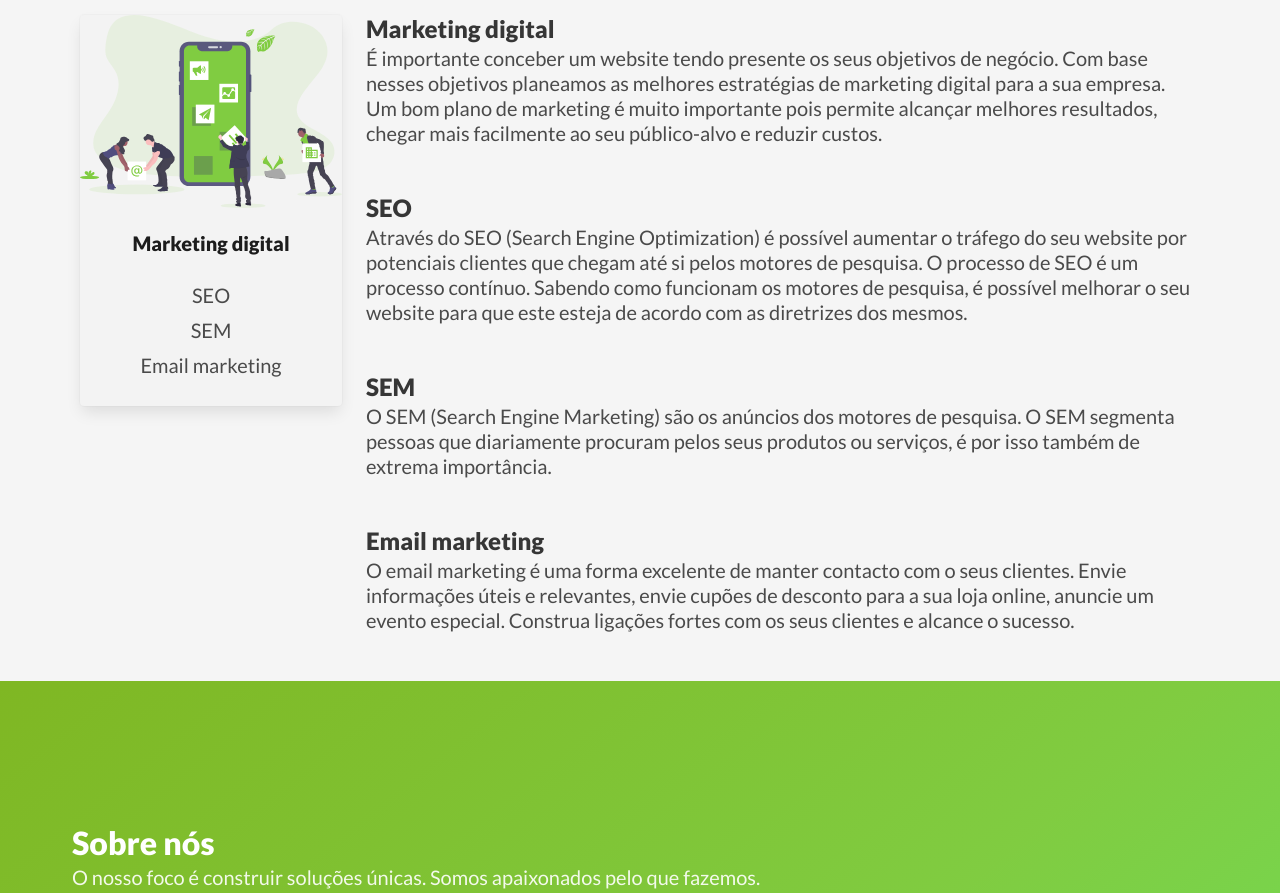
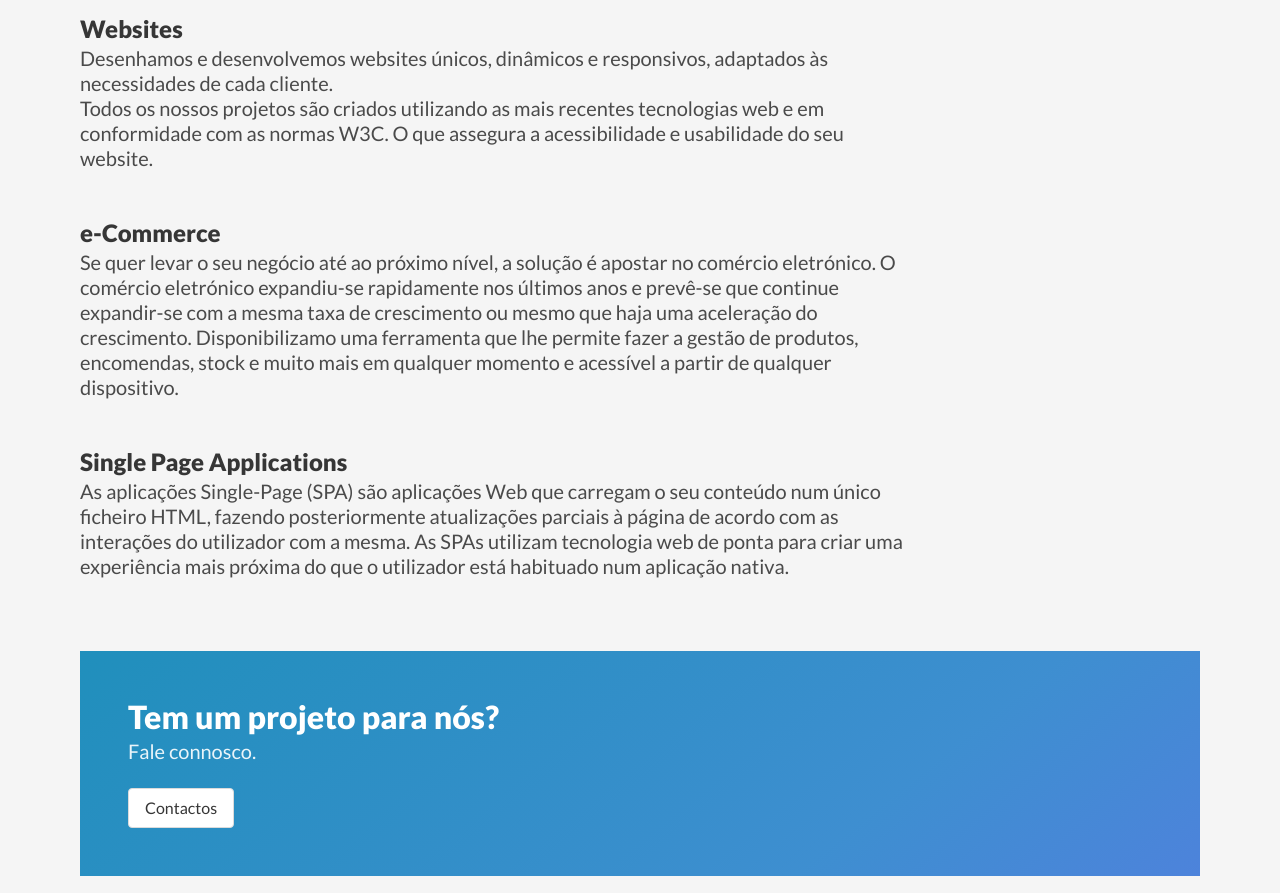
Before and after one commit to drom98/webmountain-website, a website: page src/index.html in a window 1280 px wide. Shown: the part 1807-2700 px from the top of the page. Drawn offline with nearby package versions, Linux system fonts and the light colour scheme; some packages are replaced by stand-ins of ours; files that its build step writes are made by us from their sources; a script that the page names is missing; files whose address does not match are found by name.

Commit message:
Finish services section

```diff
--- a/src/index.html
+++ b/src/index.html
@@ -107,7 +107,7 @@
               <h1 class="subtitle has-text-centered is-marginless">Single Page Applications</h1>
             </div>
             <footer class="card-footer">
-              <a href="" class="button is-light" style="margin: 0 auto;">Mais informações</a>
+              <a href="#contact" class="button is-light" style="margin: 0 auto;">Mais informações</a>
             </footer>
           </div>
         </div>
@@ -126,7 +126,7 @@
               <h1 class="subtitle has-text-centered is-marginless">Google Analytics</h1>
             </div>
             <footer class="card-footer">
-              <a href="" class="button is-light" style="margin: 0 auto;">Mais informações</a>
+              <a href="#contact" class="button is-light" style="margin: 0 auto;">Mais informações</a>
             </footer>
           </div>
         </div>
@@ -144,7 +144,7 @@
               <h1 class="subtitle has-text-centered is-marginless">Manutenção de servidores</h1>
             </div>
             <footer class="card-footer">
-              <a href="" class="button is-light" style="margin: 0 auto;">Mais informações</a>
+              <a href="#contact" class="button is-light" style="margin: 0 auto;">Mais informações</a>
             </footer>
           </div>
         </div>
@@ -162,7 +162,7 @@
               <h1 class="subtitle has-text-centered is-marginless">Backup de emails</h1>
             </div>
             <footer class="card-footer">
-              <a href="" class="button is-light" style="margin: 0 auto;">Mais informações</a>
+              <a href="#contact" class="button is-light" style="margin: 0 auto;">Mais informações</a>
             </footer>
           </div>
         </div>
@@ -171,83 +171,44 @@
   </section>
   <!--End web development section-->
 
-  <!--Digital marketing section-->
-  <section class="section has-background-light">
-    <div class="container is-fluid">
-      <div class="columns">
-        <div class="column">
-          <div class="card">
-            <div class="card-image">
-              <figure class="image">
-                <img src="assets/digitalMarketing_illustration.svg" alt="">
-              </figure>
-            </div>
-            <div class="card-content">
-              <h3 class="title has-text-dark has-text-centered is-5 is-spaced">Marketing digital</h3>
-              <h1 class="subtitle has-text-centered is-marginless">SEO</h1>
-              <h1 class="subtitle has-text-centered is-marginless">SEM</h1>
-              <h1 class="subtitle has-text-centered is-marginless">Email marketing</h1>
-            </div>
-          </div>
-        </div>
-        <div class="column is-three-quarters">
-          <h1 class="title is-4">Marketing digital</h1>
-          <h2 class="subtitle is-5">
-            É importante conceber um website tendo presente os seus objetivos de negócio. Com base nesses objetivos planeamos as melhores estratégias de marketing digital para a sua empresa. Um bom plano de marketing é muito importante pois permite alcançar melhores resultados, chegar mais facilmente ao seu público-alvo e reduzir custos.
-          </h2>
-          <div class="column"></div>
-          <div class="h1 title is-4">SEO</div>
-          <h2 class="subtitle is-5">
-            Através do SEO (Search Engine Optimization) é possível aumentar o tráfego do seu website por potenciais clientes que chegam até si pelos motores de pesquisa. O processo de SEO é um processo contínuo. Sabendo como funcionam os motores de pesquisa, é possível melhorar o seu website para que este esteja de acordo com as diretrizes dos mesmos.
-          </h2>
-          <div class="column"></div>
-          <h1 class="title is-4">SEM</h1>
-          <h2 class="subtitle is-5">
-            O SEM (Search Engine Marketing) são os anúncios dos motores de pesquisa. O SEM segmenta pessoas que diariamente procuram pelos seus produtos ou serviços, é por isso também de extrema importância.
-          </h2>
-          <div class="column"></div>
-          <h1 class="title is-4">Email marketing</h1>
-          <h2 class="subtitle is-5">
-            O email marketing é uma forma excelente de manter contacto com o seus clientes. Envie informações úteis e relevantes, envie cupões de desconto para a sua loja online, anuncie um evento especial. Construa ligações fortes com os seus clientes e alcance o sucesso.
-          </h2>
-        </div>
-      </div>
-    </div>
-  </section>
-  <!--End digital marketing section-->
-
-  <!--Tech section
+  <!--Desenvolvimento web section-->
   <section class="section has-background-light">
     <div class="container is-fluid">
       <div class="columns">
         <div class="column is-three-quarters">
-          <h1 class="title is-4 is-spaced">Tecnologias</h1>
-          <h2 class="subtitle is-5">Destacamos o seu projeto ao fazer uso das mais
-              recentes tecnologias web, aliadas a um design
-              responsivo, que se adapta a todos os tipos de dispositivos
-              para que os seus clientes tenham uma boa experiência.
+          <h1 class="title is-4">Websites</h1>
+          <h2 class="subtitle is-5">
+            Desenhamos e desenvolvemos websites únicos, dinâmicos e responsivos, adaptados às necessidades de cada cliente. <br>
+            Todos os nossos projetos são criados utilizando as mais recentes tecnologias web e em conformidade com as normas W3C. O que assegura a acessibilidade e usabilidade do seu website.
           </h2>
+          <div class="column"></div>
+          <div class="h1 title is-4">e-Commerce</div>
+          <h2 class="subtitle is-5">
+            Se quer levar o seu negócio até ao próximo nível, a solução é apostar no comércio eletrónico. O comércio eletrónico expandiu-se rapidamente nos últimos anos e prevê-se que continue expandir-se com a mesma taxa de crescimento ou mesmo que haja uma aceleração do crescimento. Disponibilizamo uma ferramenta que lhe permite fazer a gestão de produtos, encomendas, stock e muito mais em qualquer momento e acessível a partir de qualquer dispositivo.
+          </h2>
+          <div class="column"></div>
+          <h1 class="title is-4">Single Page Applications</h1>
+          <h2 class="subtitle is-5">
+            As aplicações Single-Page (SPA) são aplicações Web que carregam o seu conteúdo num
+            único ficheiro HTML, fazendo posteriormente atualizações parciais à página de acordo com
+            as interações do utilizador com a mesma. As SPAs utilizam tecnologia web de ponta para criar uma experiência mais próxima do que o utilizador está habituado num aplicação nativa.
+          </h2>
+          <div class="column"></div>
         </div>
-        <div class="column">
-          <div class="card">
-            <div class="card-image">
-              <figure class="image">
-                <img src="assets/tech_illustration.svg" alt="">
-              </figure>
-            </div>
-            <div class="card-content">
-              <h3 class="title has-text-dark has-text-centered is-5 is-spaced">Tecnologias</h3>
-              <h1 class="subtitle has-text-centered is-marginless">WordPress</h1>
-              <h1 class="subtitle has-text-centered is-marginless">SEM*</h1>
-              <h1 class="subtitle has-text-centered is-marginless">Registo de domínios</h1>
-              <h1 class="subtitle has-text-centered is-marginless">Alojamento</h1>
+      </div>
+
+      <div class="hero is-info is-bold">
+          <div class="hero-body">
+            <div class="container">
+              <h1 class="title">Tem um projeto para nós?</h1>
+              <h2 class="subtitle">Fale connosco.</h2>
+              <a href="#contact" class="button">Contactos</a>
             </div>
           </div>
         </div>
-      </div>
     </div>
   </section>
-  End tech section-->
+  <!--End digital marketing section-->
 
   <!--About us section-->
   <section class="hero" id="about">
@@ -329,7 +290,7 @@
             <div class="field">
               <label class="label has-text-light">Mensagem</label>
               <div class="control">
-                <textarea class="textarea has-background-dark has-text-light is-light" type="text"></textarea>
+                <textarea class="textarea has-background-dark has-text-light is-light"></textarea>
               </div>
             </div>
             <div class="field has-text-light disable-hover-effect">
```
Also changed, not shown: public/index.html (+32 -71 lines).
